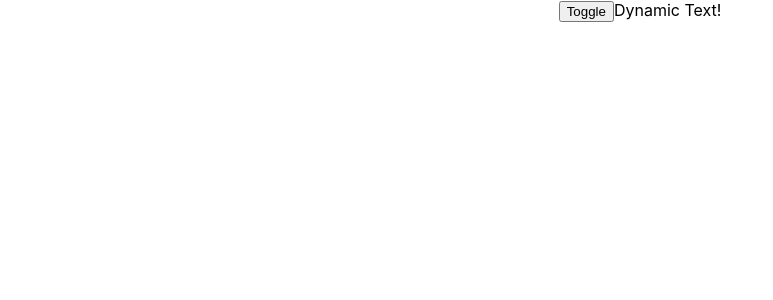
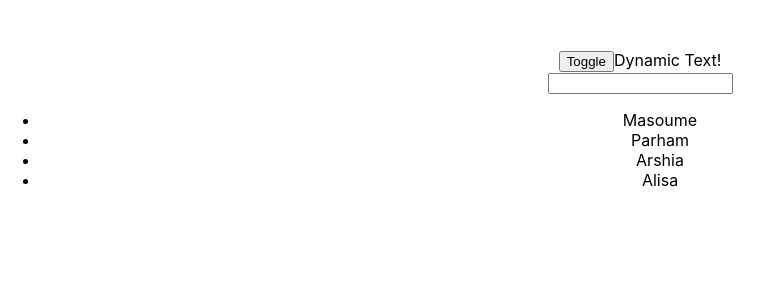
Before and after one commit to Masoume-vesali1993/SearchBox, a React (Create React App) app: page / in a window 1280 px wide. Shown: the top 300 px of the page, without its empty margins (0-773 px from the left). Built offline with nearby package versions, Linux system fonts and the light colour scheme.

Commit message:
list box

```diff
--- a/src/App.js
+++ b/src/App.js
@@ -1,13 +1,13 @@
 import React from 'react';
 import './App.css';
 import Hideable from './HideableText';
+import AutoComplete from './AutoCompleteText';
 
 function App() {
   return (
     <div className="App">
-      <div className="App-content">
         <Hideable text="Dynamic Text!" />
-      </div>
+        <AutoComplete />
     </div>
   );
 }
--- a/src/AutoCompleteText.js
+++ b/src/AutoCompleteText.js
@@ -10,4 +10,14 @@ export default class AutoCompleteText extends React.Component{
             'Alisa',
         ];
     }
+    render () {
+        return (
+            <div>
+                <input type="text" />
+                <ul>
+                    {this.items.map((item) => <li> {item}</li>)}
+                </ul>
+            </div>
+        )
+    }
 }
--- a/src/index.css
+++ b/src/index.css
@@ -1,5 +1,6 @@
 body {
   margin: 0;
+  margin-top: 50px;
   font-family: -apple-system, BlinkMacSystemFont, 'Segoe UI', 'Roboto', 'Oxygen',
     'Ubuntu', 'Cantarell', 'Fira Sans', 'Droid Sans', 'Helvetica Neue',
     sans-serif;
```
